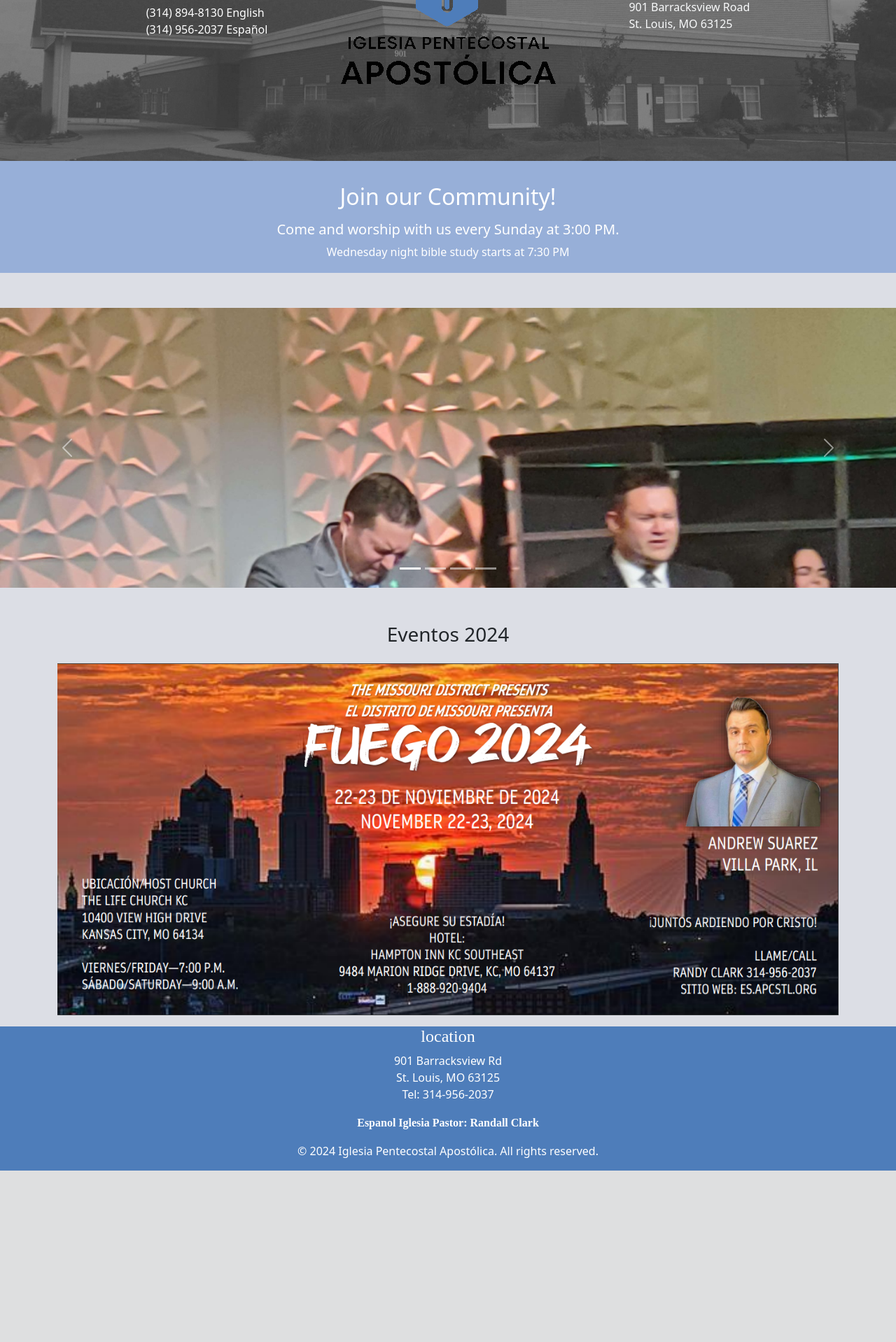
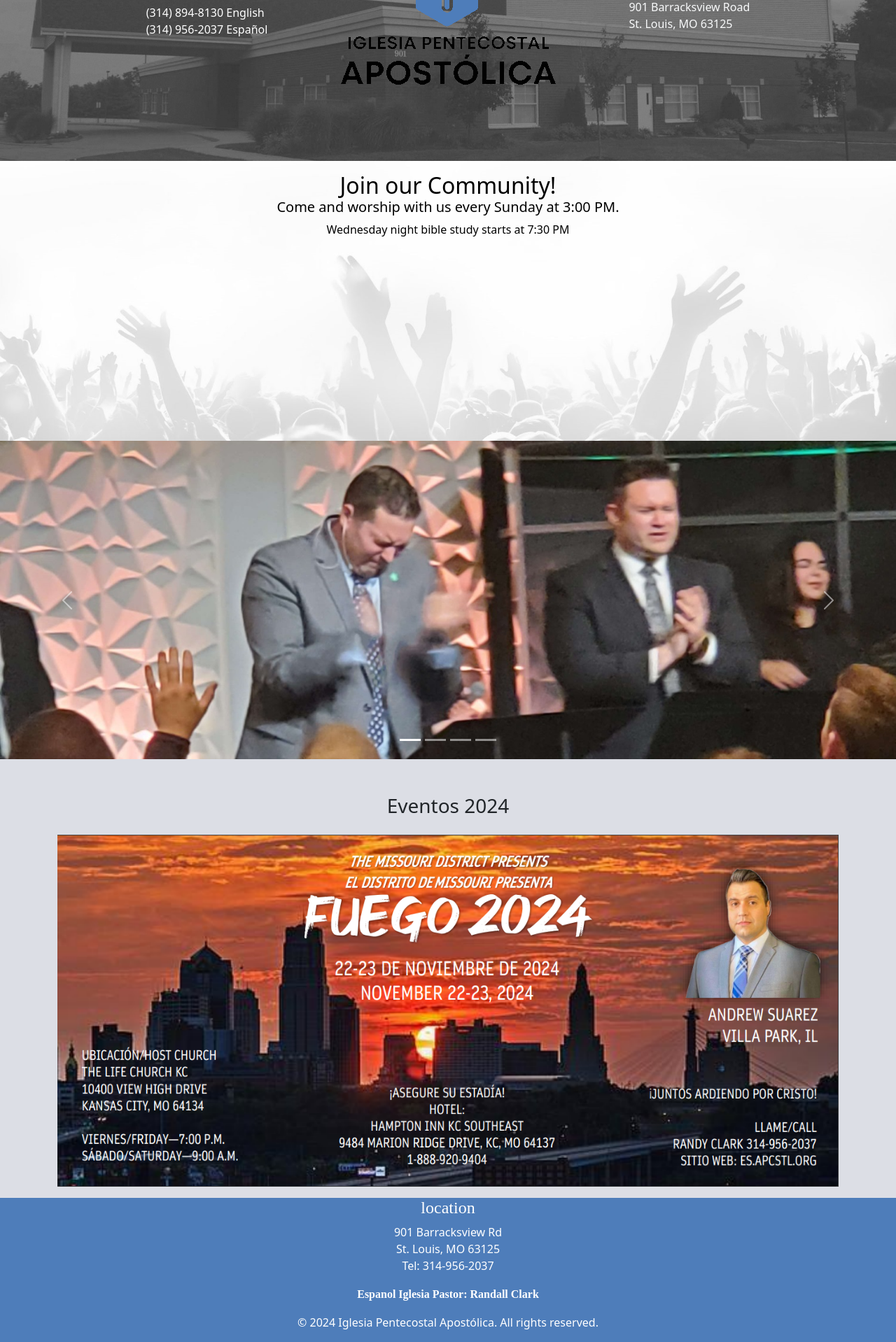
Before and after one commit to theGeekkit/apcESP_8_3_24, a Django app: page / in a window 1280 px wide. Shown: the part 170-2088 px from the top of the page at 70% size. Before the commit the page ends 1843 px from the top, so only its background shows below. Run offline with Django 5.2, Linux system fonts and the light colour scheme; some libraries are stand-ins or nearby versions; some web fonts are replaced.

Commit message:
css adjustments for carousel and welcome

```diff
--- a/apcESP_8_3_24/assets/css/style.css
+++ b/apcESP_8_3_24/assets/css/style.css
@@ -46,16 +46,17 @@ body {
 
 .church {
   background-color:#97afd8;
-  height: 20vh;
+  height: 50vh;
   margin: 0%;
   padding-bottom: 0%;
-  color: white;
+  color: rgb(0, 0, 0);
+  max-height: 45%;
 }
 
 
 @media (max-width: 768px) {
   .church {
-    height: 20vh; /* Adjust height for smaller screens */
+    height: 30vh; /* Adjust height for smaller screens */
     padding-top: 1;
     margin-top: 1;
   }
@@ -70,9 +71,6 @@ body {
 .carousel-item {
   background-color: #97afd8;
 }
-.carousel-item .img {
-  background-color: transparent;
-}
 
 #event-image {
   width: 100vw;
--- a/apcESP_8_3_24/templates/home/home_view.html
+++ b/apcESP_8_3_24/templates/home/home_view.html
@@ -1,5 +1,3 @@
-{% load static %}
-
 <!DOCTYPE HTML>
 <html lang="en">
 <head>
@@ -11,7 +9,7 @@
   <link rel="stylesheet" href="https://fonts.googleapis.com/css?family=Gruppo&display=swap"/>
   <link rel="stylesheet" href="https://fonts.googleapis.com/css?family=Open+Sans:300,400&display=swap"/>
   <link rel="stylesheet" href="https://cdnjs.cloudflare.com/ajax/libs/bootstrap/5.3.0/css/bootstrap.min.css"/>
-  <link rel="stylesheet" href="{% static 'css/style.css' %}"/>
+  <link rel="stylesheet" href="/assets/css/style.css"/>
 
   <style>
     header {
@@ -61,7 +59,7 @@
       <a href="tel:+13149562037" style="color: white;">(314) 956-2037 Español</a>
     </div>
     <a class="navbar-brand pr-4 pl-4" rel="home" aria-current="page">
-      <img src="{% static 'img/ipa_logo_and_name_clear_background.png' %}" alt="Apostolic Pentecostal Church">
+      <img src="/assets/img/ipa_logo_and_name_clear_background.png" alt="Apostolic Pentecostal Church">
     </a>
     <div class="address pr-2 pl-2 m-2">
       <i class="fa fa-map-marker"></i>
@@ -69,15 +67,16 @@
     </div>
   </header>
 
-  <div class="church d-flex text-lg-center flex-column align-items-center p-3">
-    <h2 class="pt-2 mt-2 pb-2 mb-2">Join our Community!</h2>
+  <div class="church d-flex text-lg-center flex-column align-items-center p-3" style="background-image: url('/assets/img/praise-hands.jpg'); background-size: cover;
+      background-position: center; background-repeat: no-repeat; color: black !important;">
+    <h2 class="p-0 m-0">Join our Community!</h2>
     <h5>Come and worship with us every Sunday at 3:00 PM.</h5>
     <p>Wednesday night bible study starts at 7:30 PM</p>
     <span></span>
   </div>
 
   <!-- Spotlight Section with Carousel -->
-  <div class="spotlight-section justify-content-center" style="background-color: #dcdee5 !important;">
+  <div class="spotlight-section justify-content-center text-center pt-0 mt-0" style="width: 100vw; background-color: #dcdee5 !important;">
     <div id="communityCarousel" class="carousel slide" data-bs-ride="carousel">
       <!-- Carousel Indicators -->
       <div class="carousel-indicators">
@@ -88,18 +87,18 @@
       </div>
 
       <!-- Carousel Items -->
-      <div class="carousel-inner d-flex flex-column" style="height: 50vh; background-color: #dcdee5;">
-        <div class="carousel-item active">
-          <img src="{% static 'img/20231006_193147.jpg' %}" class="d-block mx-auto img-fluid" alt="Slide 1" style="object-fit:fill; background-color: #dcdee5; border: 0 !important;">
+      <div class="carousel-inner " style="max-height:455px; background-color: #dcdee5; border:0 !important; margin:0 !important;">
+        <div class="carousel-item active col-md-4 mb-2">
+          <img src="/assets/img/20231006_193147.jpg" class="img-fluid h-100" alt="Slide 1" style="background-color: #dcdee5; border: 0 !important;">
         </div>
-        <div class="carousel-item">
-          <img src="{% static 'img/20231006_201756.jpg' %}" class="d-block mx-auto img-fluid" alt="Slide 2" style="object-fit:fill; background-color: #dcdee5; border: 0 !important;">
+        <div class="carousel-item bg-#dcdee5 col-md-4 mb-2">
+          <img src="/assets/img/20231006_201756.jpg" class="img-fluid h-100" alt="Slide 2" style="background-color: #dcdee5; border: 0 !important;">
         </div>
-        <div class="carousel-item bg-#dcdee5">
-          <img src="{% static 'img/FB_IMG_1723142764156.jpg' %}" class="d-block mx-auto img-fluid" alt="Slide 3" style="background-color: #dcdee5; border: 0 !important;">
+        <div class="carousel-item bg-#dcdee5 col-md-4 mb-2">
+          <img src="/assets/img/FB_IMG_1723142764156.jpg" class="img-fluid h-100" alt="Slide 3" style="background-color: #dcdee5; border: 0 !important;">
         </div>
-        <div class="carousel-item bg-#dcdee5">
-          <img src="{% static 'img/FB_IMG_1723142750779.jpg' %}" class="d-block mx-auto img-fluid" alt="Slide 4" style="background-color: #dcdee5; border: 0 !important;">
+        <div class="carousel-item bg-#dcdee5 col-md-4 mb-2">
+          <img src="/assets/img/FB_IMG_1723142750779.jpg" class="img-fluid h-100" alt="Slide 4" style="background-color: #dcdee5; border: 0 !important;">
         </div>
       </div>
 
@@ -123,8 +122,8 @@
     <h3 class="action-title">Eventos <span id="current-year"></span></h3>
     <ul class="list-unstyled mt-3">
       <li>
-        <a id="event-link" href="\img\FUEGO2024.pdf">
-          <img src="{% static 'img/fuego2024.png' %}" alt="Event Image" id="event-image" class="img-fluid" style="width: 100vw;" />
+        <a id="event-link" href="/assets/img/FUEGO2024.pdf">
+          <img src="/assets/img/fuego2024.png" alt="Event Image" id="event-image" class="img-fluid" style="width: 100vw;" />
         </a>
       </li>
     </ul>
```
Also changed, not shown: apcESP_8_3_24/assets/img/20231006_193147.jpg, apcESP_8_3_24/assets/img/20231006_201756.jpg, apcESP_8_3_24/assets/img/FB_IMG_1723142764156.jpg, 4 other files.
